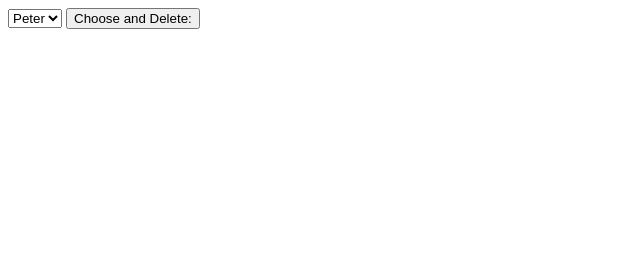
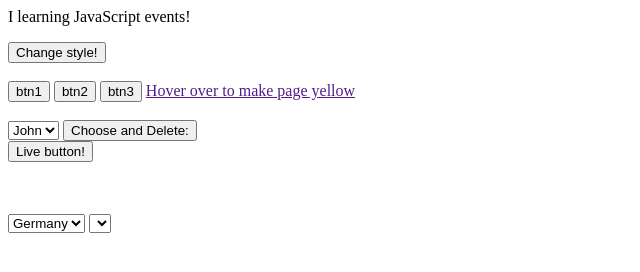
Before and after one commit to viktorchaikovskyi/budget-tracker-app, a plain HTML site: page HW7/index.html in a window 1280 px wide. Both pictures are taken after a click on the button "Choose and Delete:". Shown: the whole page, without its empty margins (0-640 px from the left). Drawn offline with Linux system fonts and the light colour scheme.

Commit message:
HW7 (6/7)

```diff
--- a/HW7/homework7.js
+++ b/HW7/homework7.js
@@ -1,6 +1,6 @@
 // Task 1
 
-/* let newWin = window.open('/', 'task 1', 'width=300,height=300');
+let newWin = window.open('/', 'task 1', 'width=300,height=300');
 setTimeout (function() {
     newWin.resizeTo(width=500, height=500);
     setTimeout (function() {
@@ -9,19 +9,19 @@ setTimeout (function() {
             newWin.close()
         }, 2000)
     }, 2000)
-}, 2000); */
+}, 2000);
 
 
 // Task 2
 
-/* function changeCSS() {
+function changeCSS() {
     document.getElementById("text").style = "color: orange; font-size: 20px; font-family: Comic Sans MS"
-} */
+}
 
 
 // Task 3
 
-/* let changeBackground1 = () => document.querySelector("#task3").style = "background-color: blue";
+let changeBackground1 = () => document.querySelector("#task3").style = "background-color: blue";
 let changeBackground2 = () => document.querySelector("#task3").style = "background-color: pink";
 let changeBackground3 = () => document.querySelector("#task3").style = "background-color: brown";
 let changeBackground4 = () => document.querySelector("#task3").style = "background-color: yellow";
@@ -32,12 +32,22 @@ btn2.addEventListener("dblclick", changeBackground2);
 btn3.addEventListener("mousedown", changeBackground3)
 btn3.addEventListener("mouseup", changeBackground5);
 link.addEventListener ("mouseover", changeBackground4);
-link.addEventListener ("mouseout", changeBackground5); */
+link.addEventListener ("mouseout", changeBackground5);
+
+
+// Task 4
+
+document.getElementById("submit").onclick = function () {
+    let sel = document.querySelector("#names").selectedOptions;
+    for (let i = 0; i < sel.length; i++) {
+        sel[i].remove()
+    }
+};
 
 
 // Task 5
 
-/* document.querySelector("#livebtn").onclick = function () {
+document.querySelector("#livebtn").onclick = function () {
     message.insertAdjacentHTML("beforeend", "<p>I was pressed!</p>")
 };
 document.querySelector("#livebtn").onmouseover = function() {
@@ -45,9 +55,9 @@ document.querySelector("#livebtn").onmouseover = function() {
 };
 document.querySelector("#livebtn").onmouseout = function() {
     message.insertAdjacentHTML("beforeend", "<p>Mouse is not on me!</p>")
-}; */
+};
 
 
 // Task 6
 
-/* window.onresize = () => document.getElementById("window-size").innerHTML = `Width: ${window.innerWidth}, Height: ${window.innerHeight}` */
+window.onresize = () => document.getElementById("window-size").innerHTML = `Width: ${window.innerWidth}, Height: ${window.innerHeight}`
--- a/HW7/index.html
+++ b/HW7/index.html
@@ -9,18 +9,20 @@
 
 <body>
     <!-- Task 2 -->
-    <!-- <p id ='text'>I learning JavaScript events!</p>
+    <p id='text'>I learning JavaScript events!</p>
     <div>
         <button type="button" onclick="changeCSS()">Change style!</button>
-    </div> -->
+    </div>
+    <br>
 
     <!-- Task 3 -->
-    <!-- <div id="task3">
+    <div id="task3">
         <button type="button" id="btn1">btn1</button>
         <button type="button" id="btn2">btn2</button>
         <button type="button" id="btn3">btn3</button>
         <a href="" id="link">Hover over to make page yellow</a>
-    </div> -->
+    </div>
+    <br>
 
     <!-- Task 4 -->
     <select id="names">
@@ -31,16 +33,29 @@
         <option value="iren">Iren</option>
     </select>
 
-    <button for="names" type="button">Choose and Delete:</button>
+    <button for="names" type="button" id="submit">Choose and Delete:</button>
 
 
     <!-- Task 5 -->
-    <!-- <div id="message">
+    <div id="message">
         <button type="button" id="livebtn">Live button!</button>
-    </div> -->
+    </div>
+    <br>
 
     <!-- Task 6 -->
-    <!--  <p id="window-size"></p> -->
+    <p id="window-size"></p>
+    <br>
+
+    <!-- Task 7 -->
+    <select name="country" id="country">
+        <option value="ger">Germany</option>
+        <option value="usa">USA</option>
+        <option value="ukr">Ukraine</option>
+    </select>
+
+    <select name="cities" id="cities"></select>
+    <p></p>
+
 
     <script src="homework7.js"></script>
 
```
